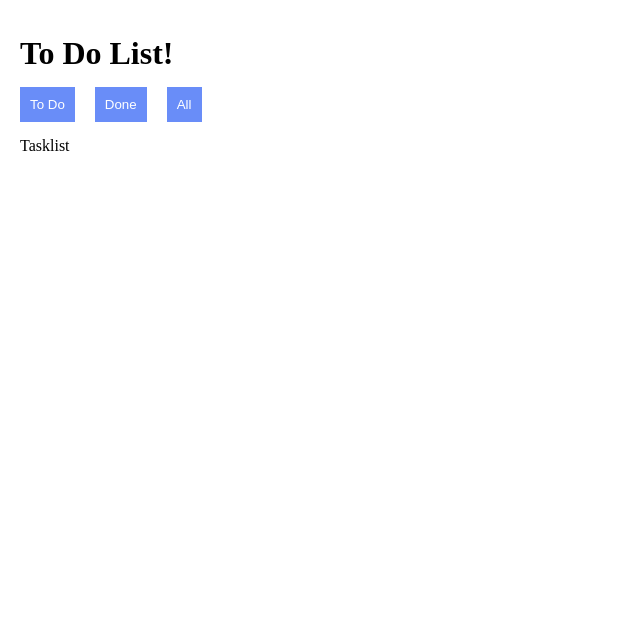
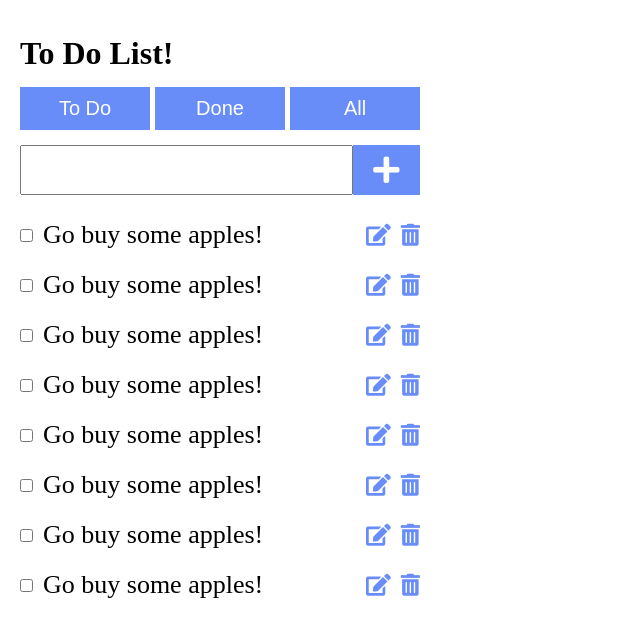
Before and after one commit to ljutrk/to-do-list, a React (Create React App) app: page / in a window 1280 px wide. Shown: the top 636 px of the page, without its empty margins (0-640 px from the left). Built offline with nearby package versions, Linux system fonts and the light colour scheme.

Commit message:
finished basic layout and styling

```diff
--- a/public/index.html
+++ b/public/index.html
@@ -13,6 +13,7 @@
       homescreen on Android. See https://developers.google.com/web/fundamentals/web-app-manifest/
     -->
     <link rel="manifest" href="%PUBLIC_URL%/manifest.json" />
+    <link rel="stylesheet" href="https://use.fontawesome.com/releases/v5.6.3/css/all.css" integrity="sha384-UHRtZLI+pbxtHCWp1t77Bi1L4ZtiqrqD80Kn4Z8NTSRyMA2Fd33n5dQ8lWUE00s/" crossorigin="anonymous">
     <!--
       Notice the use of %PUBLIC_URL% in the tags above.
       It will be replaced with the URL of the `public` folder during the build.
--- a/src/components/App.js
+++ b/src/components/App.js
@@ -10,6 +10,10 @@ const App = () => {
                 <button className="buttons-done">Done</button>
                 <button className="buttons-all">All</button>
             </div>
+            <div className="task-new">
+                <input type="text" />
+                <button><i className="fas fa-plus"></i></button>
+            </div>
             <TaskList />
         </div>
     );
--- /dev/null
+++ b/src/components/Task.js
@@ -0,0 +1,18 @@
+import React from 'react';
+
+const Task = () => {
+    return (
+        <div className="task">
+            <input type="checkbox" name="task-status" id="task-status" />
+            <div className="task-content-wrapper">
+                <p>Go buy some apples!</p>
+                <div className="icons-wrapper">
+                    <i className="fas fa-edit"></i>
+                    <i className="fas fa-trash-alt"></i>
+                </div>
+            </div>
+        </div>
+    );
+}
+
+export default Task;
--- a/src/components/TaskList.js
+++ b/src/components/TaskList.js
@@ -1,9 +1,17 @@
 import React from 'react';
+import Task from './Task';
 
 const TaskList = () => {
     return (
-        <div className="tasklist">
-            Tasklist
+        <div className="task-list">
+            <Task />
+            <Task />
+            <Task />
+            <Task />
+            <Task />
+            <Task />
+            <Task />
+            <Task />
         </div>
     );
 }
--- a/src/css/style.css
+++ b/src/css/style.css
@@ -16,14 +16,93 @@ html {
 .app-heading {
   padding: 15px 0;
 }
+.buttons {
+  max-width: 400px;
+  display: flex;
+  justify-content: space-between;
+}
 .buttons button {
+  width: 130px;
   padding: 10px;
-  margin-right: 20px;
   background-color: #698df8;
   color: white;
   border: none;
   outline: none;
+  font-size: 20px;
 }
-.tasklist {
-  padding: 15px 0;
+.buttons button:hover {
+  color: #fa983d;
+  cursor: pointer;
 }
+.task {
+  display: flex;
+  align-items: center;
+  padding: 10px 0;
+  max-width: 400px;
+  width: 100%;
+}
+.task-list {
+  max-width: 400px;
+  width: 100%;
+  padding-top: 15px;
+}
+.task-new {
+  max-width: 400px;
+  padding-top: 15px;
+  display: flex;
+  justify-content: flex-start;
+  flex-flow: row nowrap;
+}
+.task-new input {
+  padding: 20px;
+  padding-left: 10px;
+  height: 50px;
+  outline: none;
+  width: 100%;
+  font-size: 22px;
+}
+.task-new button {
+  height: 50px;
+  width: 80px;
+  border: none;
+  padding: 0 5px;
+  color: white;
+  outline: none;
+  background-color: #698df8;
+}
+.task-new button i {
+  font-size: 30px;
+}
+.task-new button:hover {
+  color: #fa983d;
+  cursor: pointer;
+}
+.task-content-wrapper {
+  width: 100%;
+  display: flex;
+  justify-content: space-between;
+  align-items: center;
+  flex-flow: row nowrap;
+}
+.task-content-wrapper p {
+  font-size: 26px;
+}
+.task .icons-wrapper i {
+  font-size: 22px;
+  color: #698df8;
+}
+.task .icons-wrapper i:first-child {
+  margin-right: 10px;
+}
+.task .icons-wrapper i:first-child:hover {
+  color: #fa983d;
+}
+.task .icons-wrapper i:hover {
+  cursor: pointer;
+}
+.task .icons-wrapper i:last-child:hover {
+  color: #bb0000;
+}
+.task input {
+  margin-right: 10px;
+}
--- a/src/less/style.less
+++ b/src/less/style.less
@@ -3,6 +3,10 @@
     margin: 0;
     box-sizing: border-box;
 }
+
+@color-primary: rgb(105, 141, 248);
+@color-secondary: rgb(250, 152, 61);
+@red: rgb(187, 0, 0);
 
 body,
 html {
@@ -21,13 +25,23 @@ html {
 }
 
 .buttons {
+    max-width: 400px;
+    display: flex;
+    justify-content: space-between;
+
     button {
+        width: 130px;
         padding: 10px;
-        margin-right: 20px;
-        background-color: rgb(105, 141, 248);
+        background-color: @color-primary;
         color: white;
         border: none;
         outline: none;
+        font-size: 20px;
+
+        &:hover {
+            color: @color-secondary;
+            cursor: pointer;
+        }
     }
 
     &-to-do {}
@@ -37,6 +51,97 @@ html {
     &-all {}
 
 }
-.tasklist {
-    padding: 15px 0;
+
+.task {
+    display: flex;
+    align-items: center;
+    padding: 10px 0;
+    max-width: 400px;
+    width: 100%;
+
+    &-list {
+        max-width: 400px;
+        width: 100%;
+        padding-top: 15px;
+    }
+
+    &-new {
+        max-width: 400px;
+        padding-top: 15px;
+        display: flex;
+        justify-content: flex-start;
+        flex-flow: row nowrap;
+
+        input {
+            padding: 20px;
+            padding-left: 10px;
+            height: 50px;
+            outline: none;
+            width: 100%;
+            font-size: 22px;
+        }
+
+        button {
+            height: 50px;
+            width: 80px;
+            border: none;
+            padding: 0 5px;
+            color: white;
+            outline: none;
+            background-color: @color-primary;
+
+            i {
+                font-size: 30px;
+            }
+
+            &:hover {
+                color: @color-secondary;
+                cursor: pointer;
+            }
+        }
+    }
+
+    &-content-wrapper {
+        width: 100%;
+        display: flex;
+        justify-content: space-between;
+        align-items: center;
+        flex-flow: row nowrap;
+
+        p {
+            font-size: 26px;
+        }
+    }
+
+    .icons-wrapper {
+        i {
+            &:first-child {
+                margin-right: 10px;
+
+                &:hover {
+                    color: @color-secondary;
+                }
+            }
+
+            font-size: 22px;
+            color: @color-primary;
+
+            &:hover {
+                cursor: pointer;
+            }
+
+            &:last-child {
+                &:hover {
+                    color: @red;
+                }
+            }
+        }
+
+    }
+
+    input {
+        margin-right: 10px;
+    }
 }
+
+.active-list {}
```
